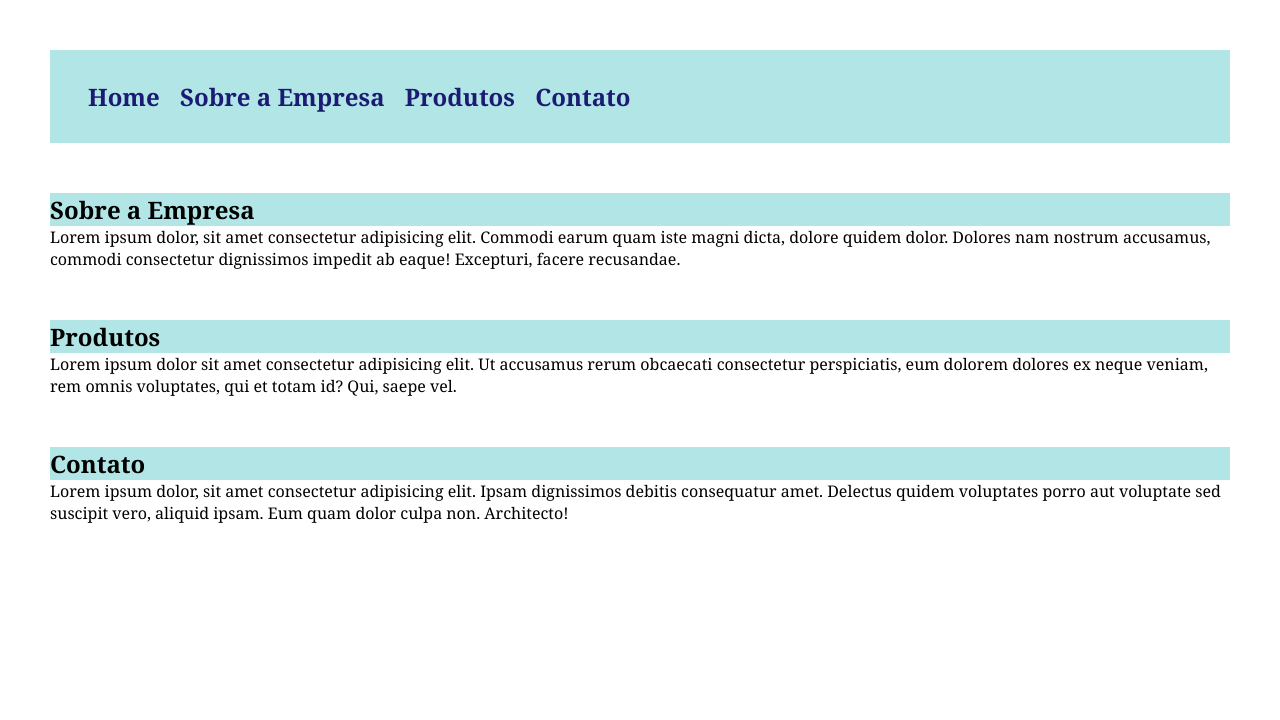
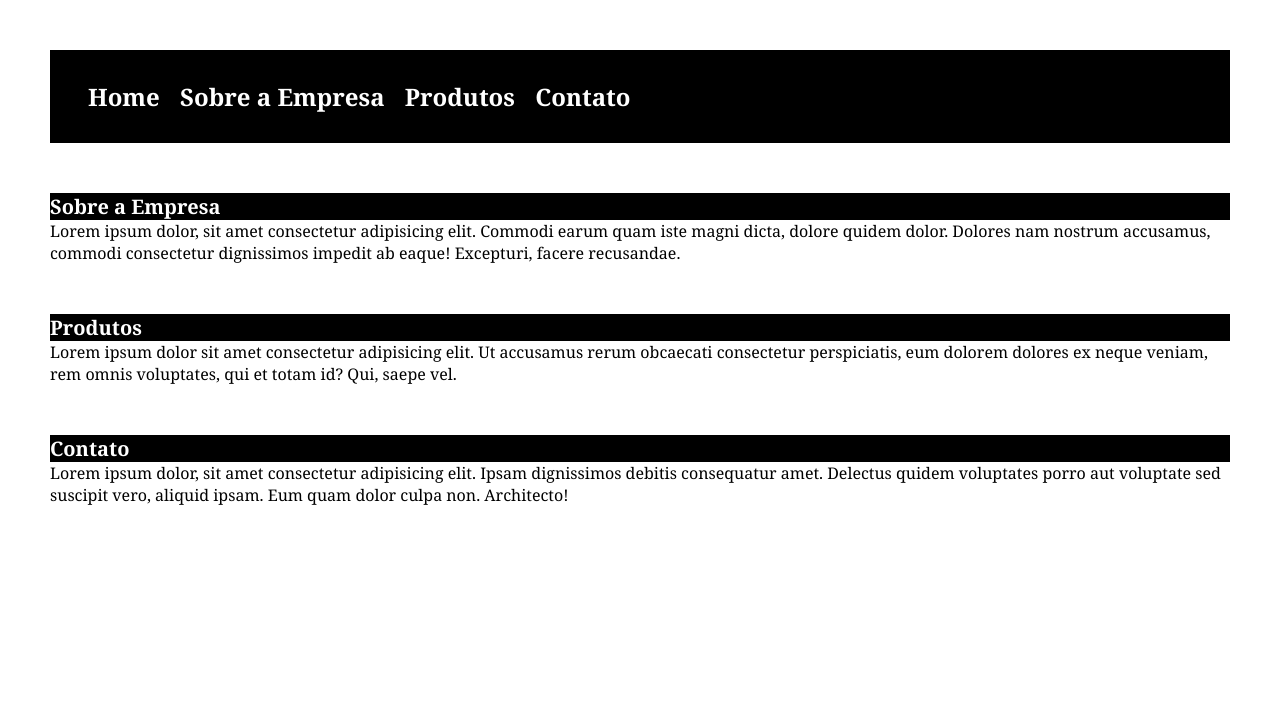
Before and after one commit to noedius/91133-catriel, a PHP site: page / in a window 1280 px wide. Shown: the top 720 px of the page. Run offline with PHP 8.4, Linux system fonts and the light colour scheme.

Commit message:
Update style.css

```diff
--- a/CSS/Menu Display/style.css
+++ b/CSS/Menu Display/style.css
@@ -8,7 +8,7 @@
 
 
 header{
-    background-color: rgb(178, 230, 230);
+    background-color: rgb(0, 0, 0);
     margin: 50px;
     padding: 30px;
 }
@@ -22,13 +22,13 @@ ul li{
 
 a{
     text-decoration: none;
-    color: rgb(27, 27, 115);
+    color: rgb(255, 255, 255);
     font-size: 18pt;
     font-weight: bold;
 }
 
 a:hover{
-    color: rgba(93, 10, 10, 0.704);
+    color: rgba(0, 0, 0, 0.704);
     text-decoration: overline;
     padding: 12px;
     transition: 5ms;
@@ -40,7 +40,9 @@ section{
 }
 
 h2{
-    background-color: rgb(178, 230, 230);
+    background-color: rgb(0, 0, 0);
+    color: rgb(255, 255, 255);
+    font-size: 15pt;
 }
 
 
```
